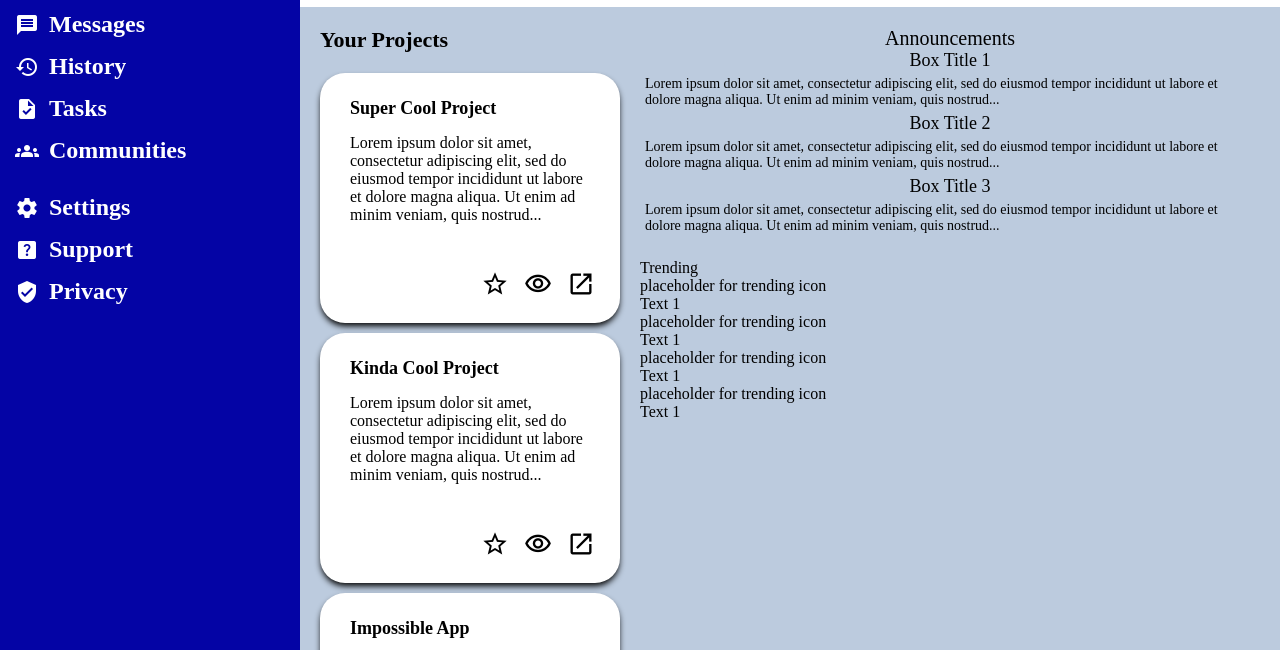
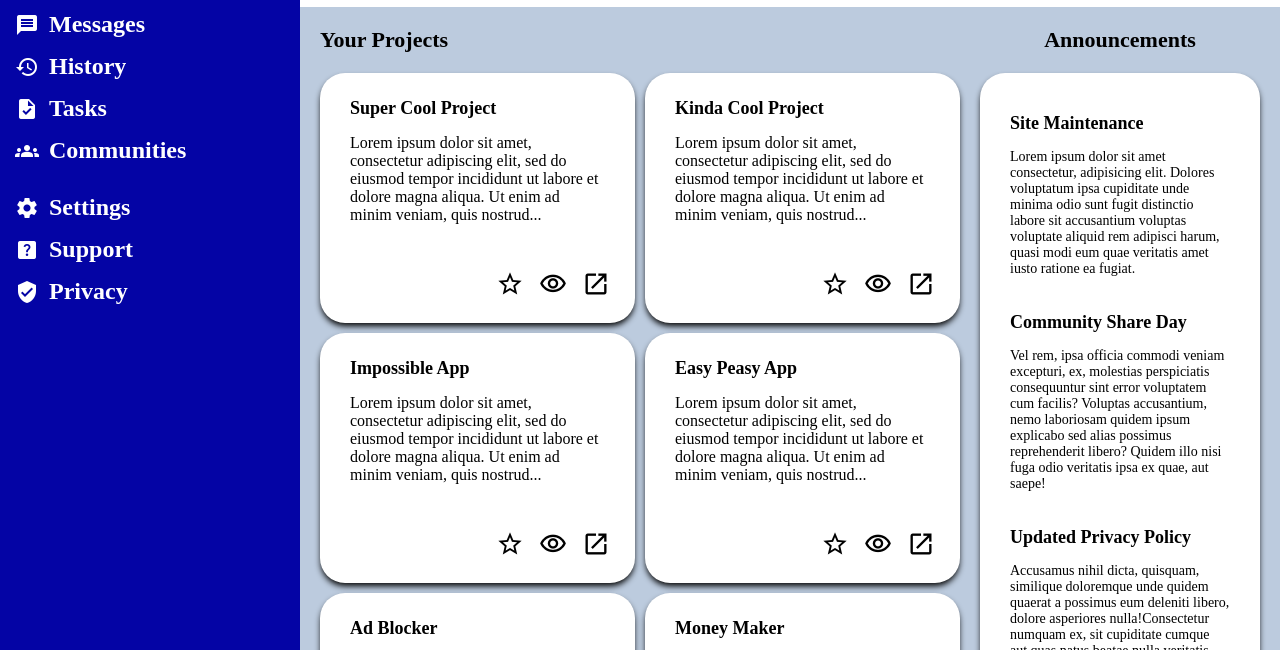
Before and after one commit to seanyoonsy/admin_dashboard, a plain HTML site: page index.html in a window 1280 px wide. Shown: the part 150-800 px from the top of the page. Drawn offline with Linux system fonts and the light colour scheme.

Commit message:
Add ul/li to announcements div, position and resize announcement list items and text

```diff
--- a/index.html
+++ b/index.html
@@ -177,14 +177,37 @@
 
         <div class="announcements">
             <p class="a-main-title">Announcements</p>
-            <div class="a-box">
-                <p class="a-title">Box Title 1</p>
-                <p class="a-text">Lorem ipsum dolor sit amet, consectetur adipiscing elit, sed do eiusmod tempor incididunt ut labore et dolore magna aliqua. Ut enim ad minim veniam, quis nostrud...</p>
-                <p class="a-title">Box Title 2</p>
-                <p class="a-text">Lorem ipsum dolor sit amet, consectetur adipiscing elit, sed do eiusmod tempor incididunt ut labore et dolore magna aliqua. Ut enim ad minim veniam, quis nostrud...</p>
-                <p class="a-title">Box Title 3</p>
-                <p class="a-text">Lorem ipsum dolor sit amet, consectetur adipiscing elit, sed do eiusmod tempor incididunt ut labore et dolore magna aliqua. Ut enim ad minim veniam, quis nostrud...</p>
-            </div>
+            <ul class="card">
+                <li class="announcement">
+                    <p class="a-title">Site Maintenance</p>
+                    <p class="a-text">
+                        Lorem ipsum dolor sit amet consectetur, adipisicing elit. Dolores
+                        voluptatum ipsa cupiditate unde minima odio sunt fugit distinctio
+                        labore sit accusantium voluptas voluptate aliquid rem adipisci
+                        harum, quasi modi eum quae veritatis amet iusto ratione ea fugiat.
+                    </p>
+                </li>
+                <li class="announcement">
+                    <p class="a-title">Community Share Day</p>
+                    <p class="a-text">
+                        Vel rem, ipsa officia commodi veniam excepturi, ex, molestias
+                        perspiciatis consequuntur sint error voluptatem cum facilis?
+                        Voluptas accusantium, nemo laboriosam quidem ipsum explicabo sed
+                        alias possimus reprehenderit libero? Quidem illo nisi fuga odio
+                        veritatis ipsa ex quae, aut saepe!
+                    </p>
+                </li>
+                <li class="announcement">
+                    <p class="a-title">Updated Privacy Policy</p>
+                    <p class="a-text">
+                        Accusamus nihil dicta, quisquam, similique doloremque unde quidem
+                        quaerat a possimus eum deleniti libero, dolore asperiores
+                        nulla!Consectetur numquam ex, sit cupiditate cumque aut quas natus
+                        beatae nulla veritatis architecto maiores exercitationem debitis,
+                        adipisci delectus corporis iure optio.
+                    </p>
+                </li>
+            </ul>
         </div>
 
         <div class="trending">
--- a/style.css
+++ b/style.css
@@ -246,22 +246,26 @@ body {
     grid-area: announcements;
 }
 
-.a-main-title {
-    font-size: 20px;
-    text-align: center;
+.announcement {
+    width: 230px;
+    padding: 15px 0;
 }
 
-.a-box {
-
+.a-main-title {
+    text-align: center;
+    font-size: 22px;
+    font-weight: bold;
+    margin-bottom: 20px;
 }
 
 .a-title {
     font-size: 18px;
-    text-align: center;
+    font-weight: bold;
+    text-align: left;
+    margin: 0px 0px 10px 5px;
 }
 
 .a-text {
+    font-size: 14px;
     padding: 5px;
-    font-weight: normal;
-    font-size: 14px;
 }
```
